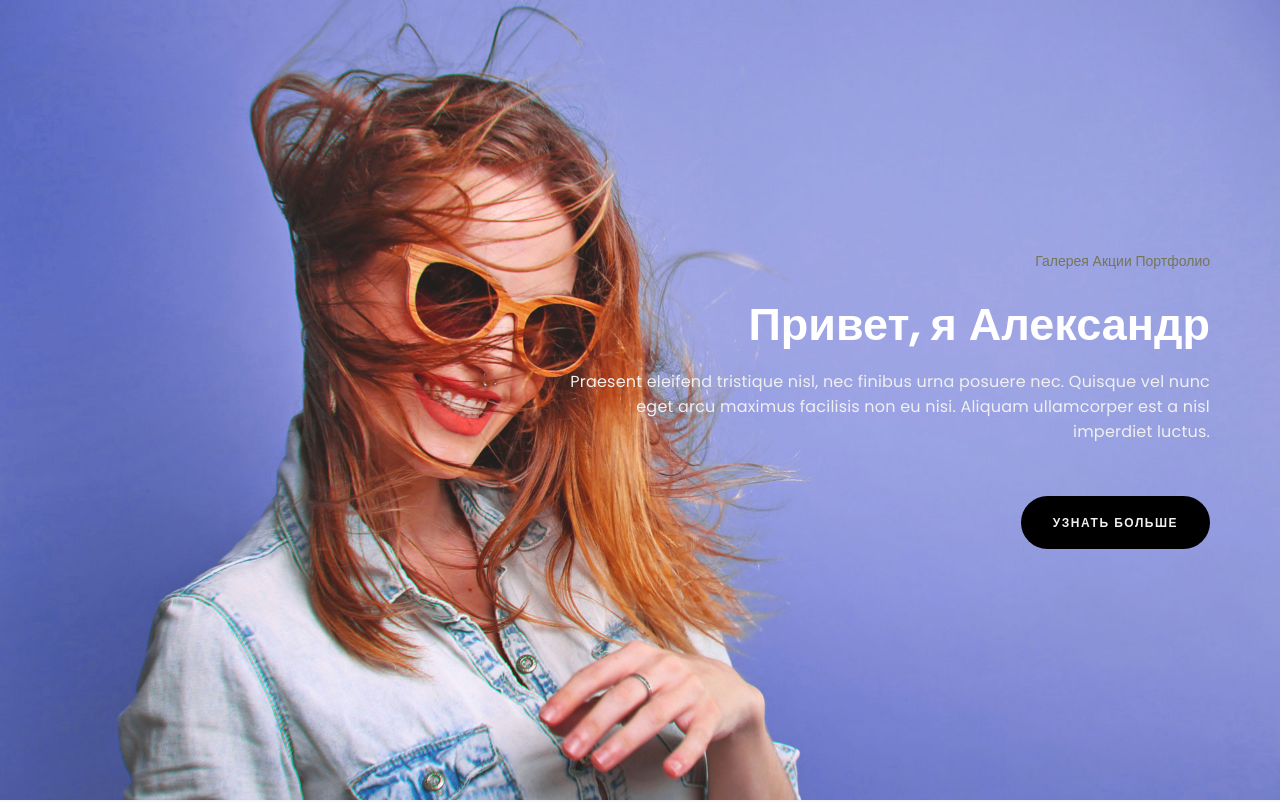
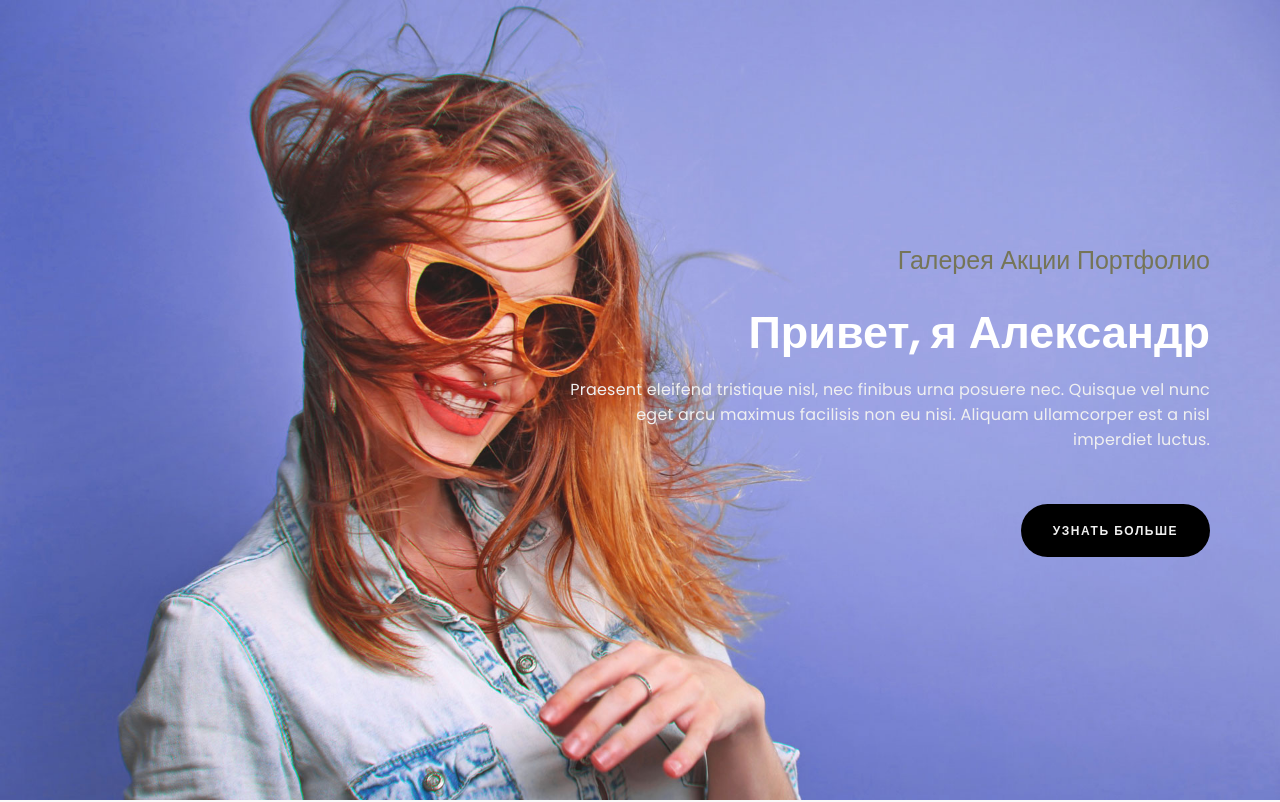
Before and after one commit to artem-2004/artem-2004.github.io, a plain HTML site: page index.html in a window 1280 px wide. Shown: the top 802 px of the page. Drawn offline with Linux system fonts and the light colour scheme.

Commit message:
tooplate-style.css

```diff
--- a/css/tooplate-style.css
+++ b/css/tooplate-style.css
@@ -21,7 +21,9 @@ html, body {
   height: 100%;
 }
 
-
+.header{
+  font-size: 25px;
+}
 
 /*---------------------------------------
   Typorgraphy
```
